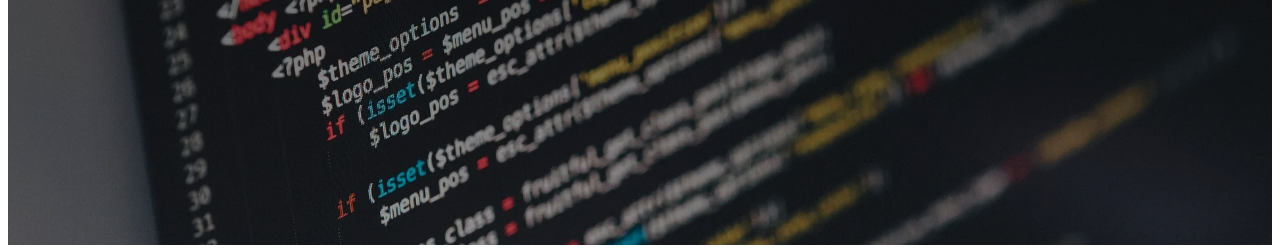
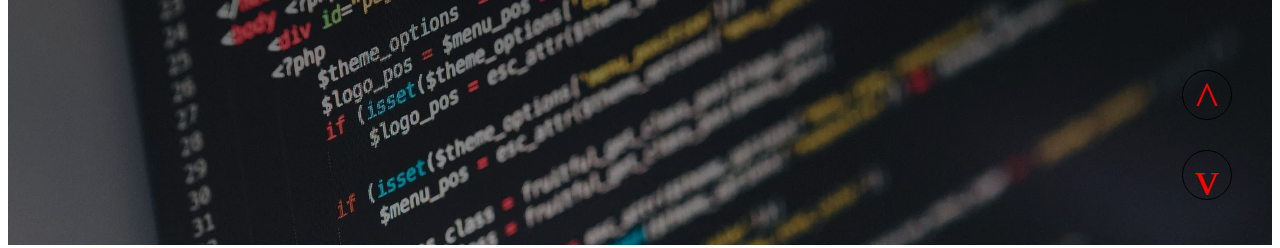
Before and after one commit to dtc03003/Portfolio, a React (Create React App) app: page / in a window 1280 px wide. Shown: the part 552-800 px from the top of the page. Built offline with nearby package versions, Linux system fonts and the light colour scheme.

Commit message:
맨 위 맨 아래 구현

```diff
--- a/src/components/Contents.js
+++ b/src/components/Contents.js
@@ -15,8 +15,28 @@ const Contents = () => {
             <Skills />
             <Project />
             <Contact />
+            <div
+                className={style.ubutton}
+                onClick={() => {
+                    scroll("Main");
+                }}
+            >
+                ^
+            </div>
+            <div
+                className={style.dbutton}
+                onClick={() => {
+                    scroll("Contact");
+                }}
+            >
+                v
+            </div>
         </div>
     );
 };
 
 export default Contents;
+
+const scroll = (val) => {
+    document.getElementById(val).scrollIntoView({ behavior: "smooth" });
+};
--- a/src/styles/Contents.module.css
+++ b/src/styles/Contents.module.css
@@ -13,3 +13,38 @@
 .Contents::-webkit-scrollbar {
     display: none; /* 크롬, 사파리, 오페라, 엣지 */
 }
+
+.ubutton {
+    height: 3rem;
+    width: 3rem;
+
+    position: fixed;
+    bottom: 8rem;
+    right: 3rem;
+    color: red;
+    font-size: 3rem;
+    text-align: center;
+
+    border: 1px solid black;
+    border-radius: 50%;
+
+    cursor: pointer;
+}
+
+.dbutton {
+    height: 3rem;
+    width: 3rem;
+
+    position: fixed;
+    bottom: 3rem;
+    right: 3rem;
+
+    color: red;
+    font-size: 3rem;
+    text-align: center;
+
+    border: 1px solid black;
+    border-radius: 50%;
+
+    cursor: pointer;
+}
```
